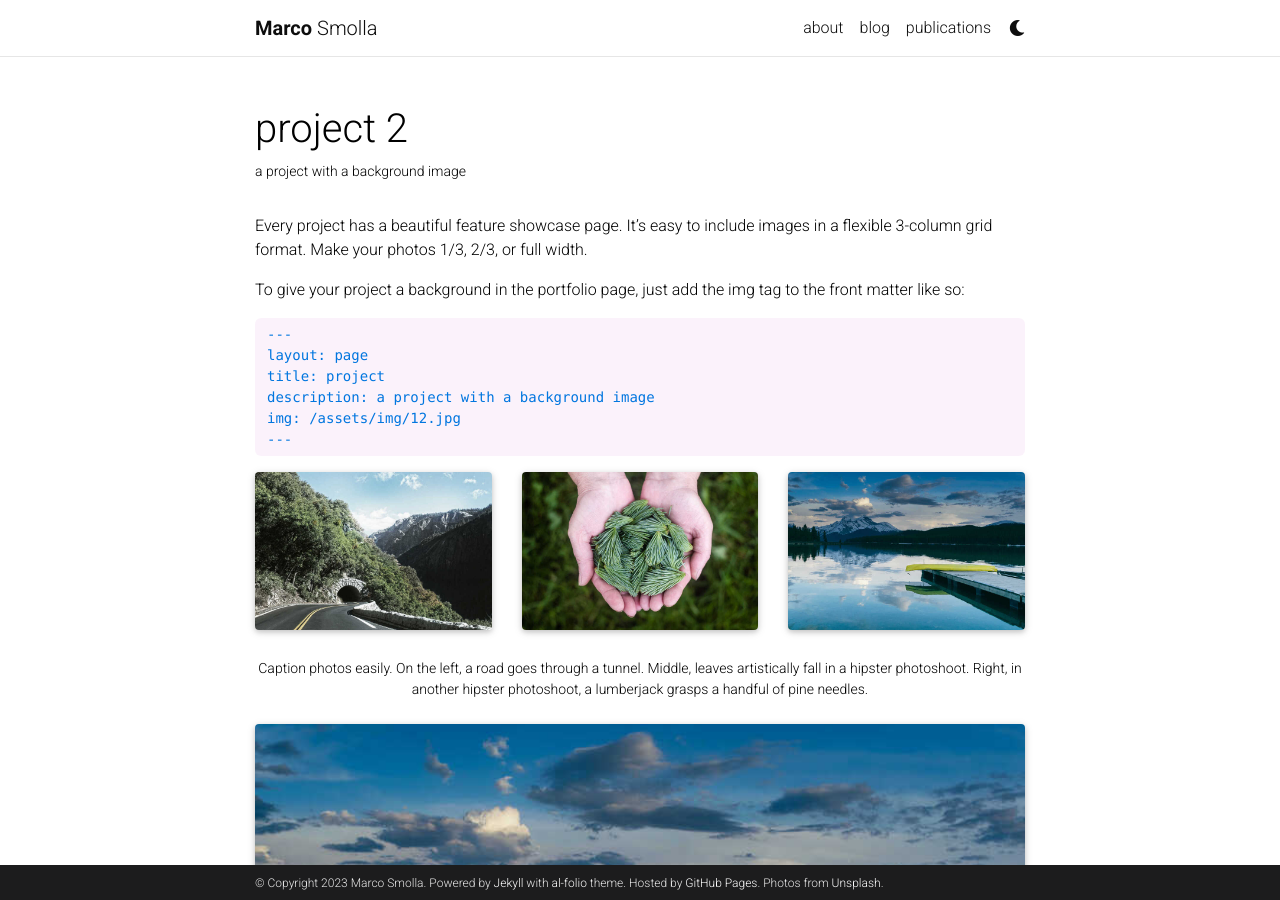
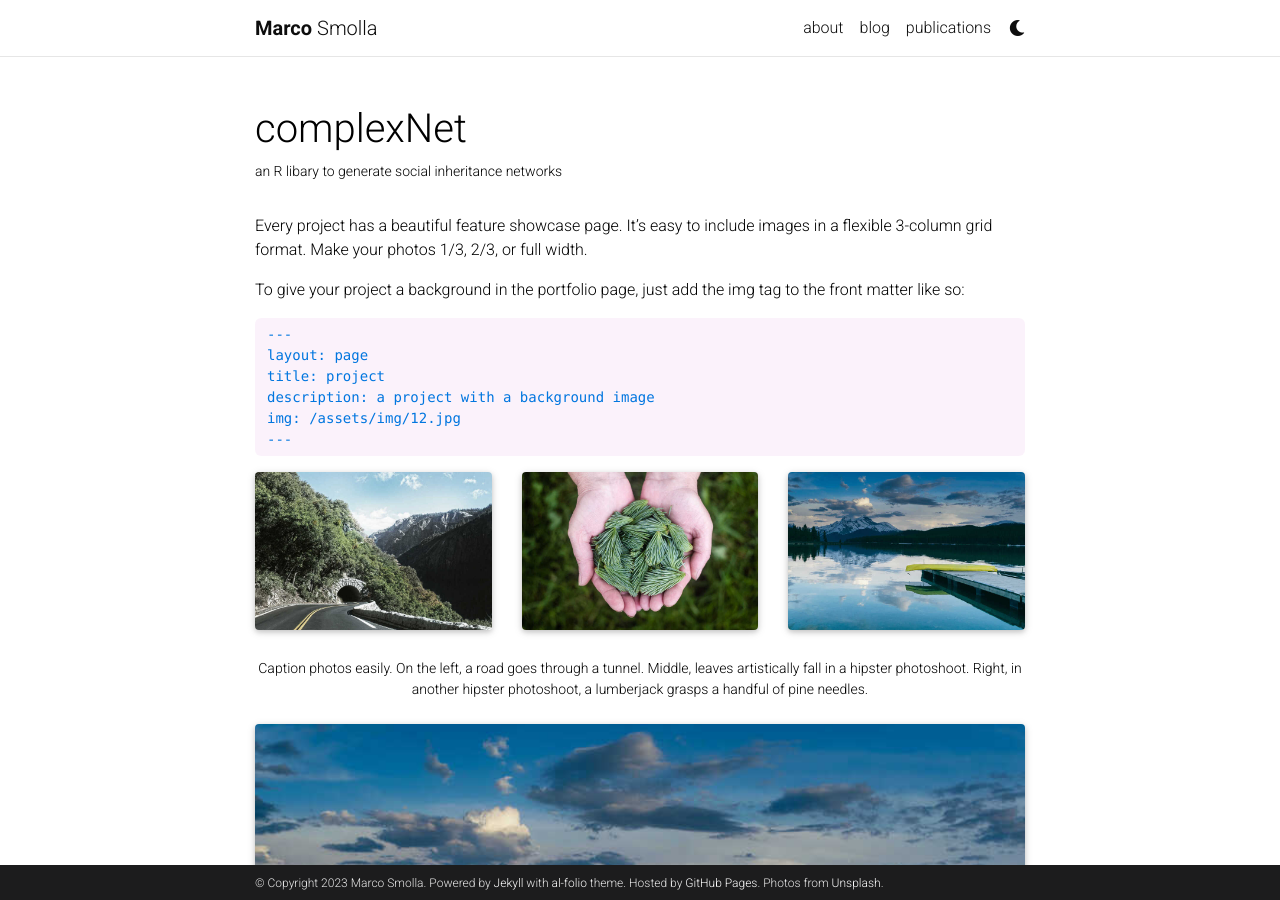
Before and after one commit to marcosmolla/marcosmolla.github.io, a Jekyll site: the page built from _projects/2_project_complexnet.md, in a window 1280 px wide and 900 px high. Built offline with Jekyll 4.4.1, drawn with Linux system fonts in a browser that asks for light colours; full-size pictures stand in for the smaller copies a plugin makes; comment, search, counter and statistics services are not loaded; a style sheet for code colours, icons or effects is not loaded.

Commit message:
Update and rename 2_project.md to 2_project_complexnet.md

```diff
--- a/_projects/2_project.md
+++ b/_projects/2_project_complexnet.md
@@ -1,7 +1,7 @@
 ---
 layout: page
-title: project 2
-description: a project with a background image
+title: complexNet
+description: an R libary to generate social inheritance networks
 img: assets/img/3.jpg
 importance: 2
 category: work
```
